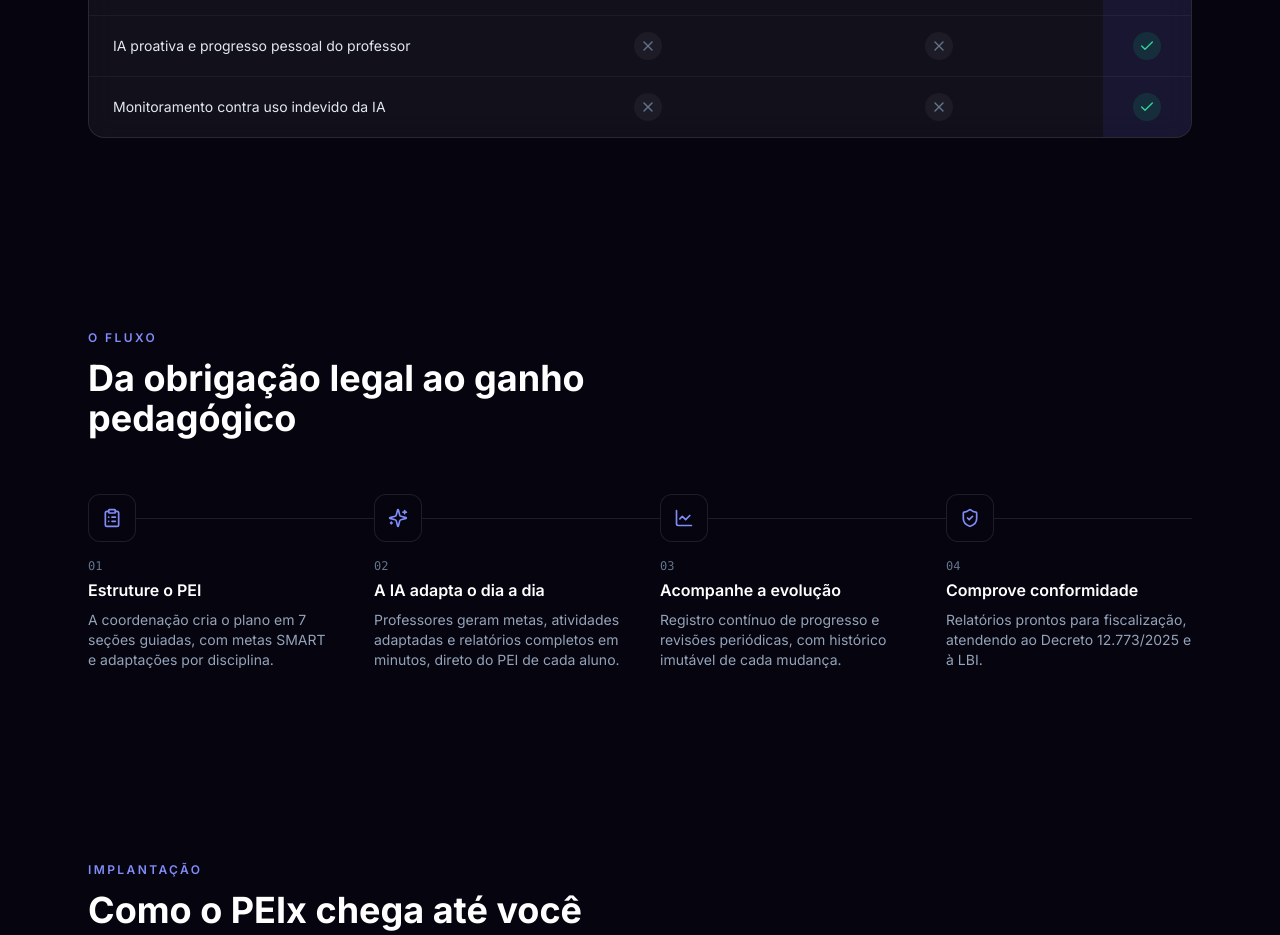
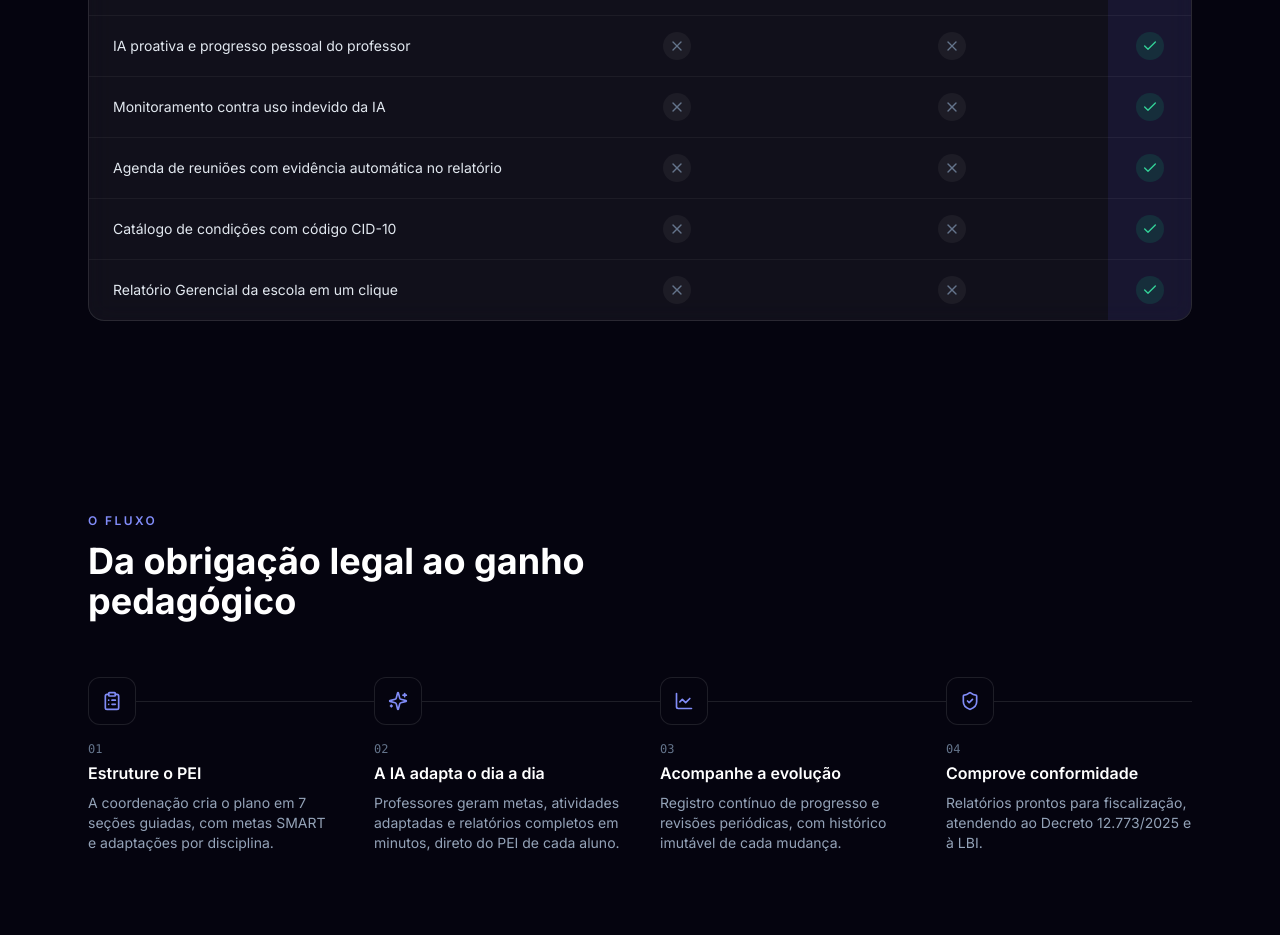
Before and after one commit to alesunaga/peix-site, a Next.js app: page / in a window 1280 px wide. Shown: the part 3660-4595 px from the top of the page. Built offline with nearby package versions, Linux system fonts and the light colour scheme; no server answers.

Commit message:
feat: adiciona 3 linhas à tabela comparativa da Home (Agenda de Reuniões, catálogo CID-10, Relatório Gerencial)

```diff
--- a/src/components/site/ComparisonSection.tsx
+++ b/src/components/site/ComparisonSection.tsx
@@ -32,6 +32,19 @@ const LINHAS: Linha[] = [
     peix: "yes",
   },
   { recurso: "Monitoramento contra uso indevido da IA", planilha: "no", generico: "no", peix: "yes" },
+  {
+    recurso: "Agenda de reuniões com evidência automática no relatório",
+    planilha: "no",
+    generico: "no",
+    peix: "yes",
+  },
+  { recurso: "Catálogo de condições com código CID-10", planilha: "no", generico: "no", peix: "yes" },
+  {
+    recurso: "Relatório Gerencial da escola em um clique",
+    planilha: "no",
+    generico: "no",
+    peix: "yes",
+  },
 ];
 
 function StatusIcon({ status }: { status: Status }) {
```
